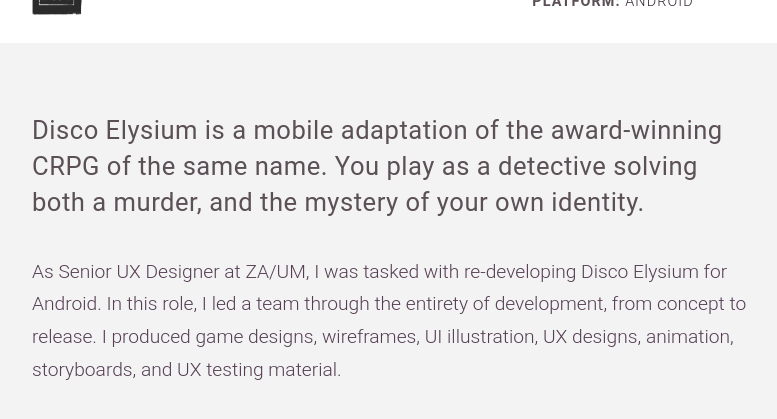
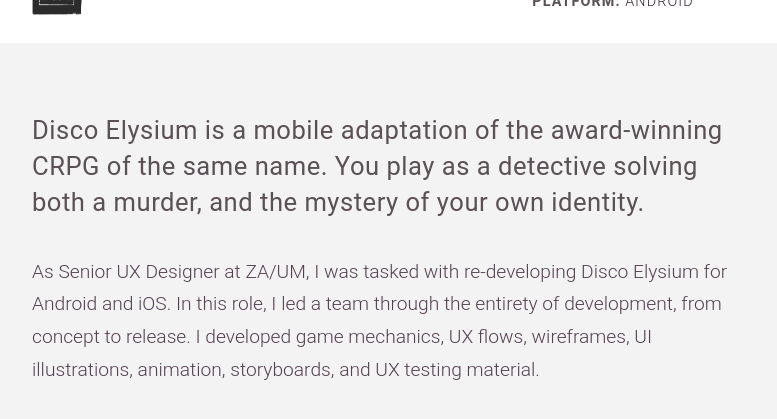
Before and after one commit to BaronBlackmore/SunlightAfterDark, a Jekyll site: the page built from portfolio/disco-elysium-mobile.html, in a window 1280 px wide and 900 px high, scrolled down 1058 px, cut to the strip 0-490 px from the top of the window. Shown: the top 419 px of the strip, without its empty margins (248-1025 px from the left). Built offline with Jekyll 4.4.1, drawn with Linux system fonts in a browser that asks for light colours.

Commit message:
Update disco-elysium-mobile.html

```diff
--- a/portfolio/disco-elysium-mobile.html
+++ b/portfolio/disco-elysium-mobile.html
@@ -48,7 +48,7 @@
 				Disco Elysium is a mobile adaptation of the award-winning CRPG of the same name. You play as a detective solving both a murder, and the mystery of your own identity.
 			</h5>
 			<p>
-				As Senior UX Designer at ZA/UM, I was tasked with re-developing Disco Elysium for Android. In this role, I led a team  through the entirety of development, from concept to release. I produced game designs, wireframes, UI illustration, UX designs, animation, storyboards, and UX testing material.
+				As Senior UX Designer at ZA/UM, I was tasked with re-developing Disco  Elysium for Android and iOS. In this role, I led a team  through the entirety of development, from concept to release. I developed game mechanics, UX flows, wireframes, UI illustrations, animation, storyboards, and UX testing material.
 			</p>
 
 			<div class="nav-pad"></div>
```
